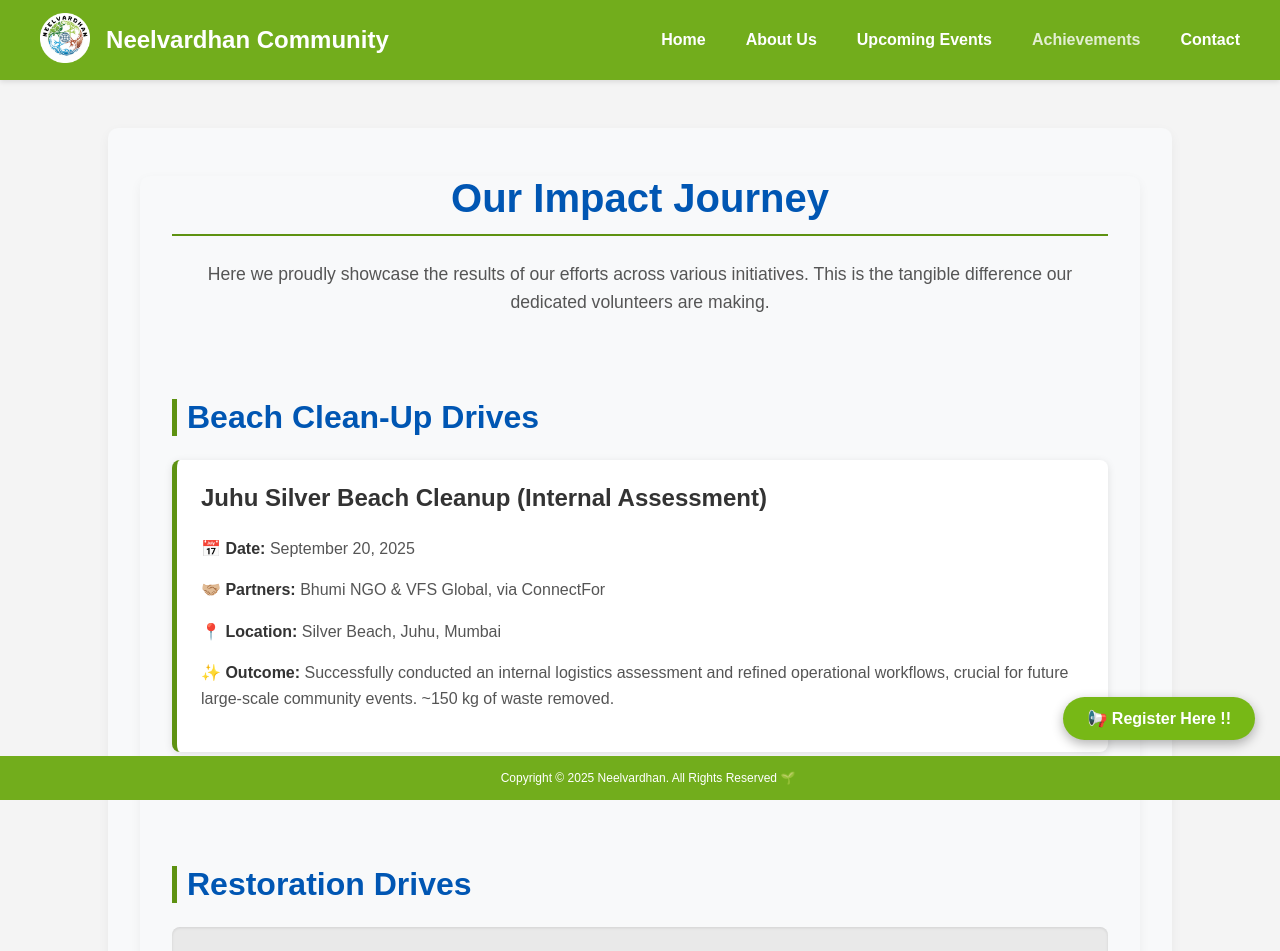
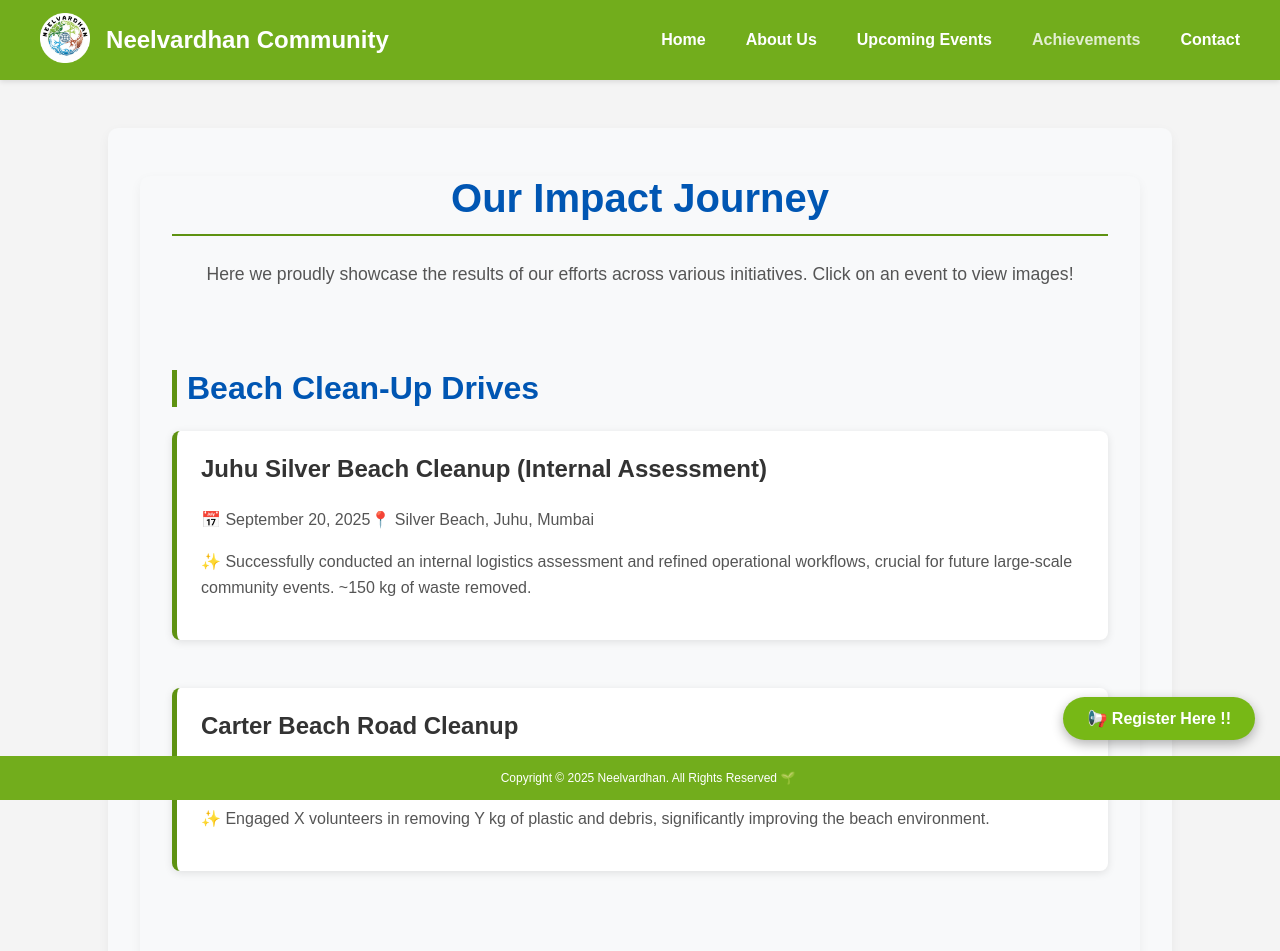
Before and after one commit to OG-DHRUV-1002/dns-website, a React (Create React App) app: page /achievements in a window 1280 px wide. Shown: the top 951 px of the page. Built offline with nearby package versions, Linux system fonts and the light colour scheme.

Commit message:
Update Achievements.js

```diff
--- a/src/pages/Achievements.js
+++ b/src/pages/Achievements.js
@@ -1,10 +1,14 @@
 // src/pages/Achievements.js
-import React from 'react';
+import React, { useState } from 'react';
 import FloatingRegisterButton from '../components/FloatingRegisterButton'; // <-- 1. Import the new component
 // import '../../assets/styles.css'; // Only if not already globally imported
 
 const Achievements = () => {
-  // --- CATEGORIZED ACHIEVEMENTS DATA (WITH ORIGINAL PROPERTIES) ---
+  const [isModalOpen, setIsModalOpen] = useState(false);
+  const [currentImages, setCurrentImages] = useState([]);
+  const [currentEventTitle, setCurrentEventTitle] = useState('');
+
+  // --- CATEGORIZED ACHIEVEMENTS DATA ---
   const categorizedAchievements = {
     'Beach Clean-Up Drives': [
       {
@@ -14,75 +18,84 @@ const Achievements = () => {
         date: 'September 20, 2025',
         location: 'Silver Beach, Juhu, Mumbai',
         outcome: 'Successfully conducted an internal logistics assessment and refined operational workflows, crucial for future large-scale community events. ~150 kg of waste removed.',
+        images: [
+          'https://via.placeholder.com/400x300?text=Juhu+Cleanup+Image+1',
+          'https://via.placeholder.com/400x300?text=Juhu+Cleanup+Image+2',
+        ],
       },
-      // {
-      //   id: 'carter-cleanup-achieved',
-      //   title: 'Carter Beach Road Cleanup',
-      //   ngo: 'Ek Saath - The Earth Foundation, via ConnectFor',
-      //   date: 'October 04, 2025',
-      //   location: 'Carter Road, Bandra (West)',
-      //   outcome: 'Engaged X volunteers in removing Y kg of plastic and debris, significantly improving the beach environment.',
-      // },
+      {
+        id: 'carter-cleanup-achieved',
+        title: 'Carter Beach Road Cleanup',
+        ngo: 'Ek Saath - The Earth Foundation, via ConnectFor',
+        date: 'October 04, 2025',
+        location: 'Carter Road, Bandra (West)',
+        outcome: 'Engaged X volunteers in removing Y kg of plastic and debris, significantly improving the beach environment.',
+        images: [
+          'https://via.placeholder.com/400x300?text=Carter+Cleanup+Image+1',
+          'https://via.placeholder.com/400x300?text=Carter+Cleanup+Image+2',
+          'https://via.placeholder.com/400x300?text=Carter+Cleanup+Image+3',
+        ],
+      },
     ],
     'Restoration Drives': [
-      // {
-      //   id: 'aarey-plantation-achieved',
-      //   title: 'Aarey Colony Tree Plantation Drive',
-      //   ngo: 'WWF-India',
-      //   date: 'October 12, 2025',
-      //   location: 'Aarey Milk Colony',
-      //   outcome: 'Planted 100 native saplings, contributing to local biodiversity and green cover.',
-      // },
+      {
+        id: 'aarey-plantation-achieved',
+        title: 'Aarey Colony Tree Plantation Drive',
+        ngo: 'WWF-India',
+        date: 'October 12, 2025',
+        location: 'Aarey Milk Colony',
+        outcome: 'Planted 100 native saplings, contributing to local biodiversity and green cover.',
+        images: [
+          'https://via.placeholder.com/400x300?text=Aarey+Plantation+Image+1',
+          'https://via.placeholder.com/400x300?text=Aarey+Plantation+Image+2',
+        ],
+      },
     ],
     'Donation Drives': [
-      // {
-      //   id: 'winter-blanket-achieved',
-      //   title: 'Winter Blanket Collection & Distribution',
-      //   ngo: 'Local Community Shelters',
-      //   date: 'November 15, 2025',
-      //   location: 'Various collection points',
-      //   outcome: 'Collected and distributed over 200 blankets to vulnerable communities during winter.',
-      // },
+      // ... add donation achievements with images
     ],
     'Environmental Awareness Campaigns': [
-      // {
-      //   id: 'plastic-workshop-achieved',
-      //   title: 'Youth Workshop on Plastic Waste Management',
-      //   ngo: 'Green Initiative Foundation',
-      //   date: 'November 02, 2025',
-      //   location: 'Online (Zoom)',
-      //   outcome: 'Educated 120 students on practical strategies for reducing plastic consumption and promoting recycling.',
-      // },
+      // ... add awareness achievements with images
     ],
     'Community Teachings / Skill-Based Events': [
-      // {
-      //   id: 'leadership-training-achieved',
-      //   title: 'Volunteer Leadership & Event Management Training',
-      //   ngo: 'Internal Mentors',
-      //   date: 'November 08, 2025',
-      //   location: 'Neelvardhan HQ (Virtual)',
-      //   outcome: 'Trained 15 core members in advanced leadership, team coordination, and event execution techniques.',
-      // },
+      // ... add teaching achievements with images
     ],
+  };
+
+  const openImageModal = (eventTitle, images) => {
+    setCurrentEventTitle(eventTitle);
+    setCurrentImages(images);
+    setIsModalOpen(true);
+  };
+
+  const closeImageModal = () => {
+    setIsModalOpen(false);
+    setCurrentImages([]);
+    setCurrentEventTitle('');
   };
 
   return (
     <div className="page-container achievements-page">
-      <h1 className="page-title">Our Impact Journey</h1> {/* Added class for specific styling */}
-      <p className="page-description">Here we proudly showcase the results of our efforts across various initiatives. This is the tangible difference our dedicated volunteers are making.</p>
+      <h1 className="page-title">Our Impact Journey</h1>
+      <p className="page-description">Here we proudly showcase the results of our efforts across various initiatives. Click on an event to view images!</p>
 
       {Object.entries(categorizedAchievements).map(([category, events]) => (
         <section key={category} className="achievement-category-section">
-          <h2 className="category-title">{category}</h2> {/* Added class for specific styling */}
+          <h2 className="category-title">{category}</h2>
           {events.length > 0 ? (
-            <div className="achievements-list"> {/* New container for achievements within a category */}
+            <div className="achievements-list">
               {events.map((event) => (
-                <div key={event.id} className="achievement-card">
+                <div
+                  key={event.id}
+                  className="achievement-card clickable-card" // Added clickable-card class
+                  onClick={() => openImageModal(event.title, event.images)}
+                >
                   <h3>{event.title}</h3>
-                  <p><strong>📅 Date:</strong> {event.date}</p>
-                  <p><strong>🤝🏼 Partners:</strong> {event.ngo}</p>
-                  <p><strong>📍 Location:</strong> {event.location}</p>
-                  <p><strong>✨ Outcome:</strong> {event.outcome}</p>
+                  <p className="achievement-meta">
+                    <span className="achievement-date">📅 {event.date}</span>
+                    <span className="achievement-location">📍 {event.location}</span>
+                  </p>
+                  <p className="achievement-outcome">✨ {event.outcome}</p>
                 </div>
               ))}
             </div>
@@ -91,6 +104,22 @@ const Achievements = () => {
           )}
         </section>
       ))}
+
+      {/* Image Modal */}
+      {isModalOpen && (
+        <div className="image-modal-overlay" onClick={closeImageModal}>
+          <div className="image-modal-content" onClick={(e) => e.stopPropagation()}>
+            <button className="close-modal-btn" onClick={closeImageModal}>&times;</button>
+            <h3 className="modal-title">Images for: {currentEventTitle}</h3>
+            <div className="modal-images-grid">
+              {currentImages.map((src, index) => (
+                <img key={index} src={src} alt={`${currentEventTitle} ${index + 1}`} className="modal-image" />
+              ))}
+            </div>
+            {currentImages.length === 0 && <p>No images available for this event.</p>}
+          </div>
+        </div>
+      )}
   <FloatingRegisterButton />
 
     </div>
```
